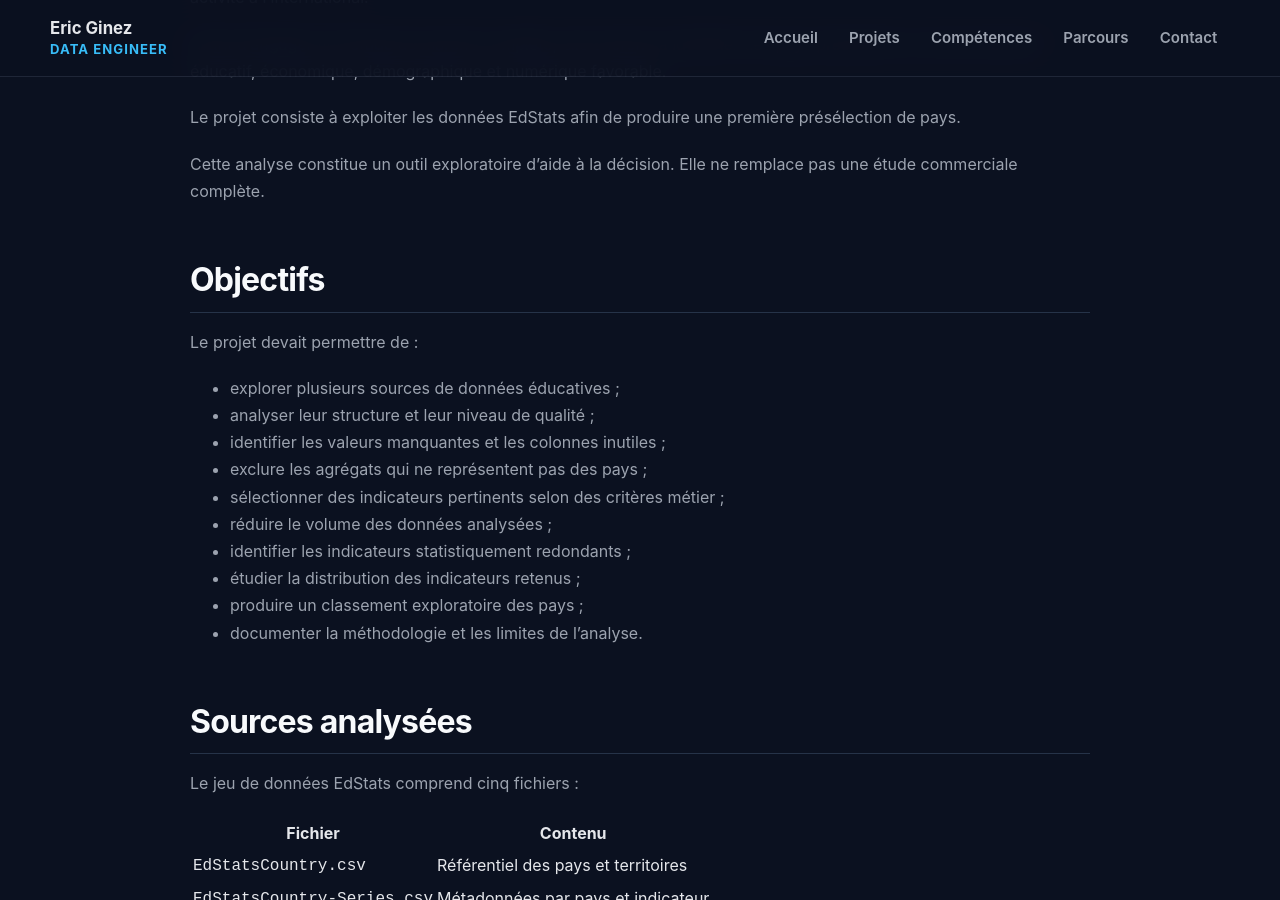
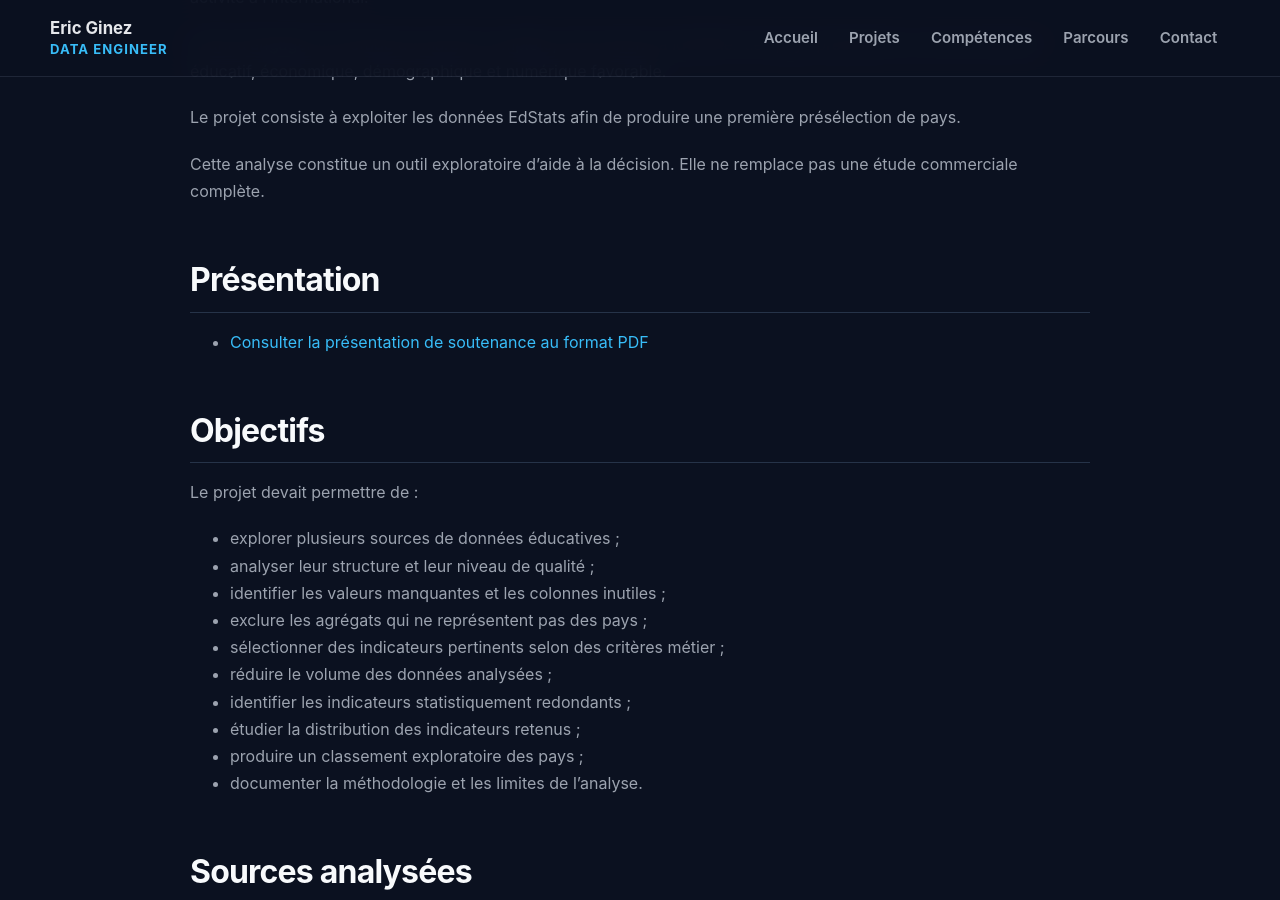
Before and after one commit to ericginez/ericginez.github.io, a Jekyll site: the page built from _projects/projet-02.md, in a window 1280 px wide and 900 px high, scrolled down 1118 px. Built offline with Jekyll 4.4.1, drawn with Linux system fonts in a browser that asks for light colours; some of the changed text lies outside the part shown.

Commit message:
docs: ajoute la présentation du projet 2

```diff
--- a/_projects/projet-02.md
+++ b/_projects/projet-02.md
@@ -50,6 +50,10 @@ première présélection de pays.
 
 Cette analyse constitue un outil exploratoire d’aide à la décision. Elle ne
 remplace pas une étude commerciale complète.
+
+## Présentation
+
+- [Consulter la présentation de soutenance au format PDF](https://github.com/ericginez/education-systems-analysis/blob/main/presentation/projet-02-analyse-systemes-educatifs.pdf)
 
 ## Objectifs
 
@@ -334,6 +338,7 @@ Le projet comprend :
 - une documentation méthodologique ;
 - un environnement Python reproductible avec Poetry ;
 - un dépôt GitHub documenté.
+- une présentation de soutenance au format PDF.
 
 ## Compétences développées
 
```
